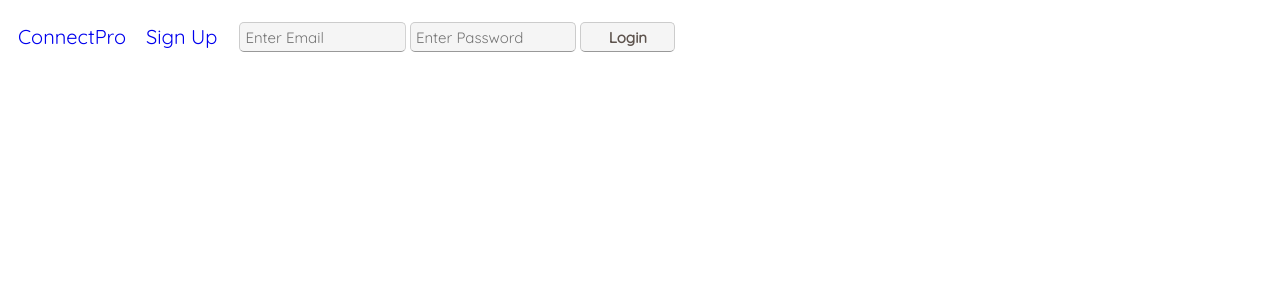
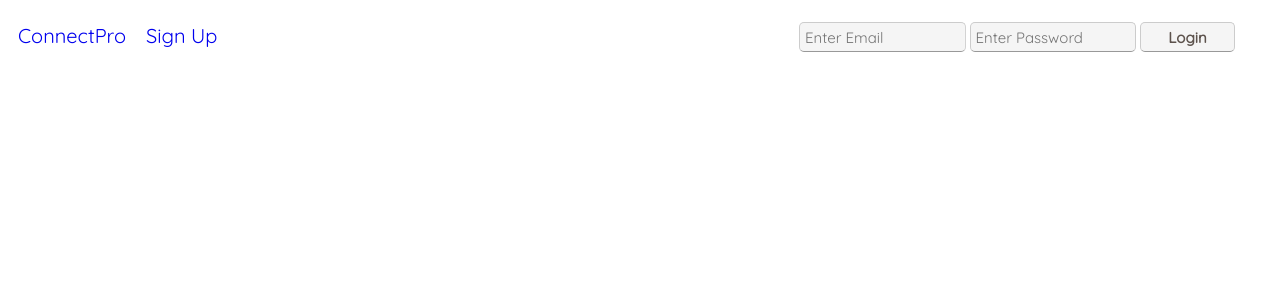
Before and after one commit to pelekoudasq/ConnectPro, an Angular app in the folder connectProApp/: page / in a window 1280 px wide. Shown: the top 300 px of the page. Built offline with nearby package versions, Linux system fonts and the light colour scheme.

Commit message:
login bar at far right

```diff
--- a/connectProApp/src/app/welcome-page/welcome-page.component.css
+++ b/connectProApp/src/app/welcome-page/welcome-page.component.css
@@ -3,6 +3,7 @@
 }
 
 .nav-bar {
+    width: 100%;
     padding: 0;
     align-content: center;
 }
@@ -15,7 +16,7 @@
 
 .nav-bar li a {
     position: relative;
-    bottom: 10px;
+    top: 3px;
     text-decoration: none;
 }
 
@@ -27,6 +28,8 @@
 form {
     border: 0px solid #f1f1f1;
     display: inline;
+    position: relative;
+    float: right;
 }
 
 .input, .button {
@@ -45,7 +48,8 @@ button:hover {
 }
 
 .login {
-    margin: 0 500px;
+    float: right;
+
 }
 
 .input-column {
@@ -83,4 +87,5 @@ button:hover {
         display: inline-block;
         float: none;
     }
+
 }
```
